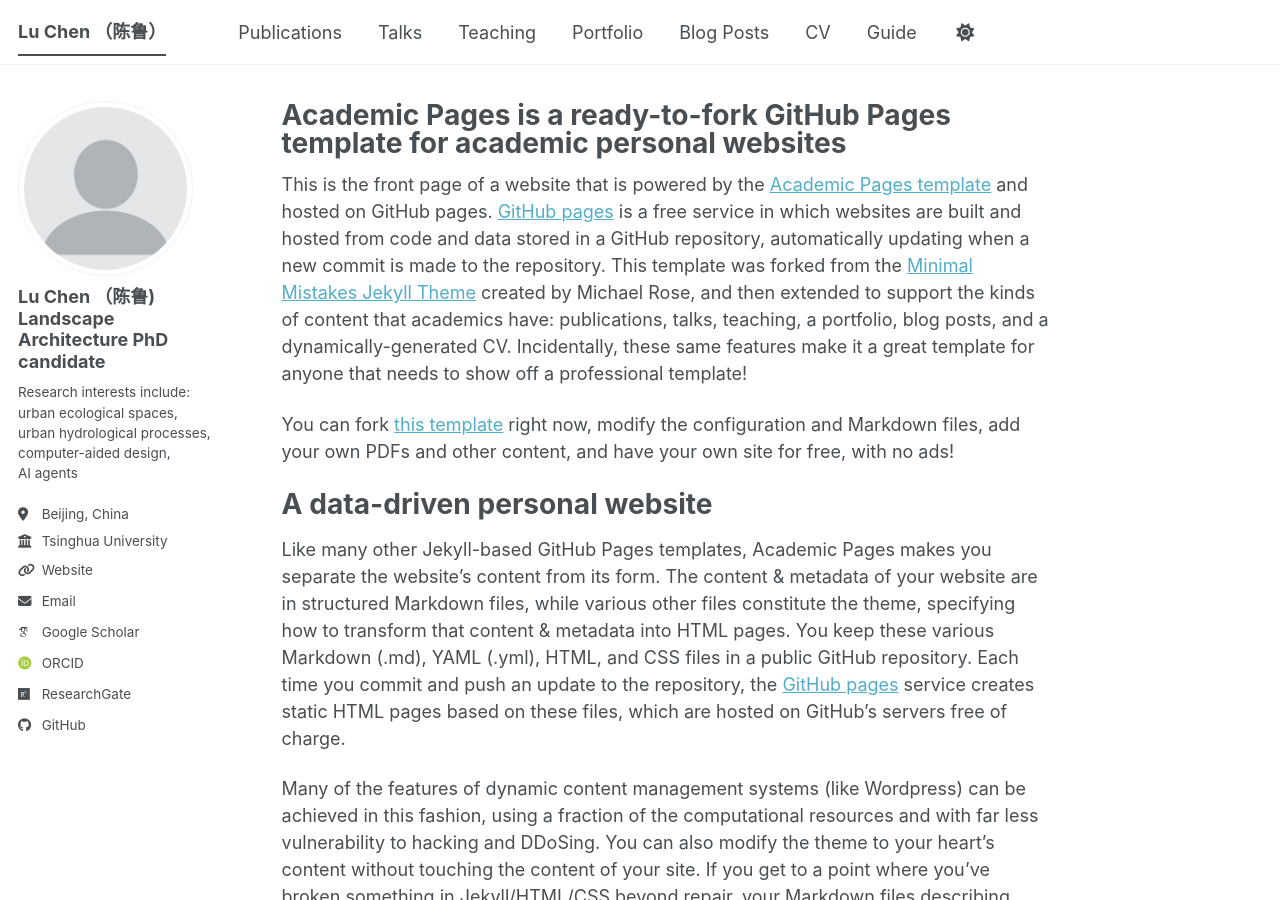
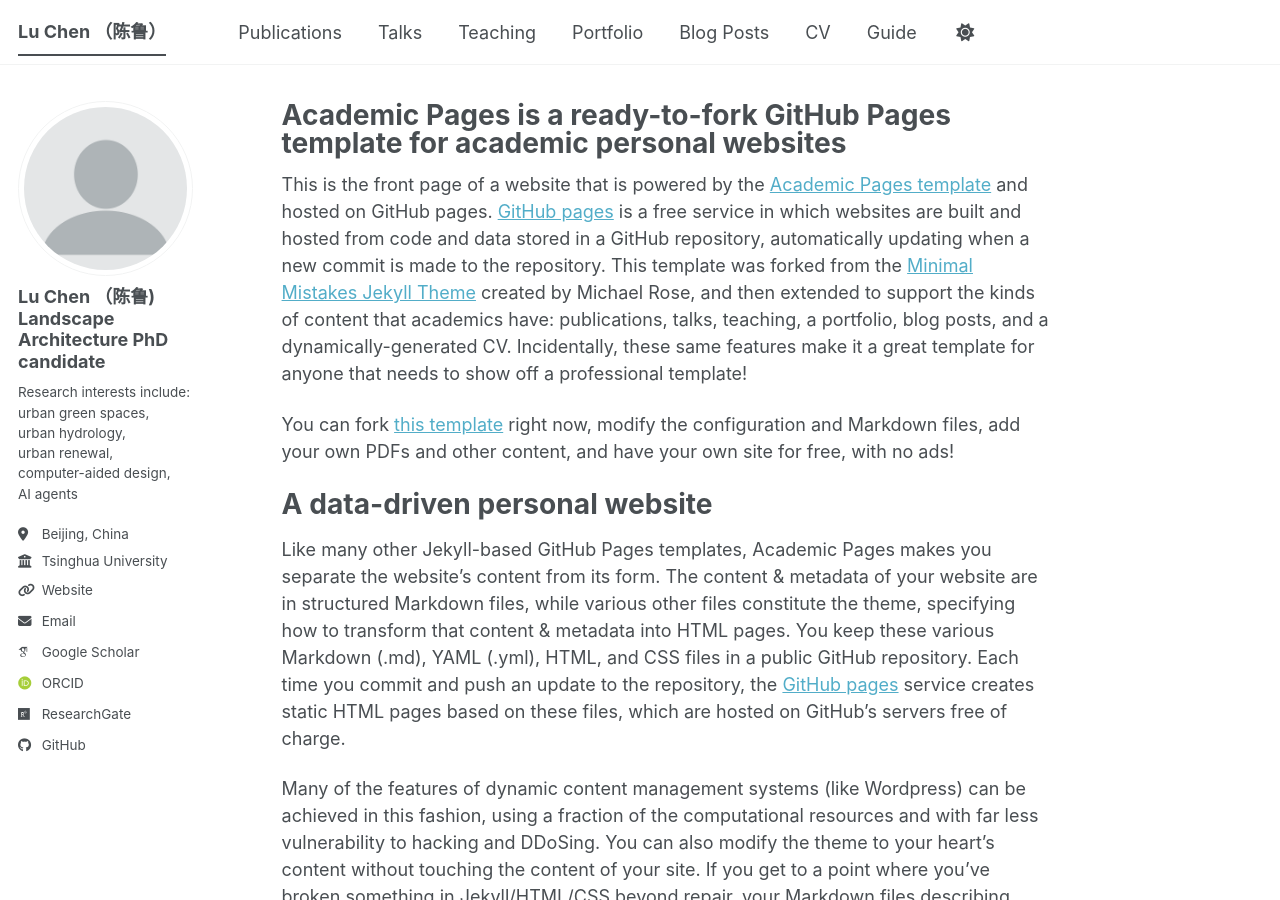
Before and after one commit to chenlubenren/Lu-Chen-s-personal-academic-page, a Jekyll site: the page built from _pages/about.md, in a window 1280 px wide and 900 px high. Built offline with Jekyll 4.4.1, drawn with Linux system fonts in a browser that asks for light colours; some web fonts are replaced; a script bundle is joined from its source files by our own code; library files that are not in the unit come from our copies.

Commit message:
Update _config.yml

```diff
--- a/_config.yml
+++ b/_config.yml
@@ -26,7 +26,7 @@
   avatar           : "profile.png"
   name             : "Lu Chen （陈鲁)<br>Landscape Architecture PhD candidate "
   pronouns         : # example: "she/her"
-  bio              : "Research interests include:<br>urban ecological spaces, <br>urban hydrological processes,<br>computer-aided design,<br>AI agents"
+  bio              : "Research interests include:<br>urban green spaces,<br>urban hydrology,<br>urban renewal,<br>computer-aided design,<br>AI agents"
   location         : "Beijing, China"
   employer         : "Tsinghua University"
   uri              : "https://chenlubenren.github.io/personal-academic-page/"
```
